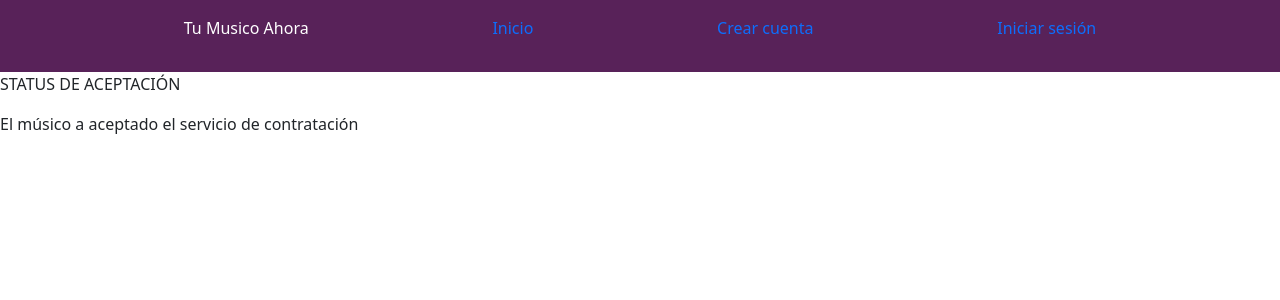
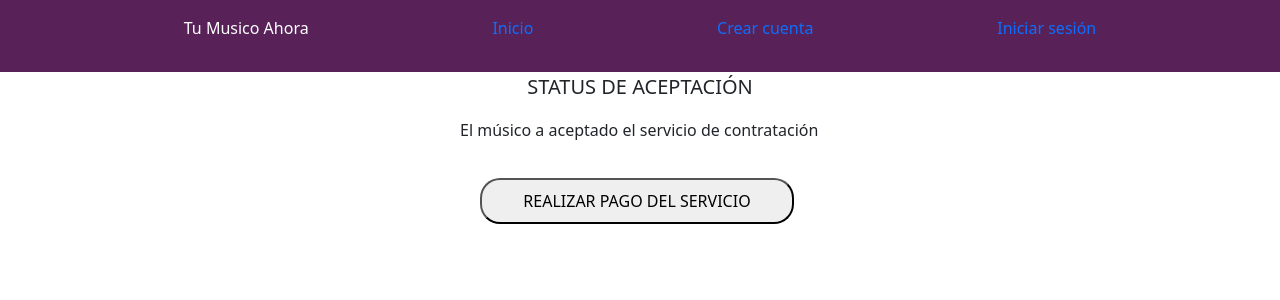
Before and after one commit to Kodemia-MusicApp/MusicApp-FrontEnd, a React app: page /reservationaccepted in a window 1280 px wide. Shown: the top 300 px of the page. Built offline with nearby package versions, Linux system fonts and the light colour scheme; no server answers.

Commit message:
1 file modified

```diff
--- a/src/Pages/ReservationAccepted/ReservationAccepted.jsx
+++ b/src/Pages/ReservationAccepted/ReservationAccepted.jsx
@@ -9,10 +9,15 @@ export const ReservationAccepted = () => {
             <div className="ReservationAccepted">
                 <div className="ReservationAccepted-container">
                     <div className="ReservationAccepted-content">
-                        <p>STATUS DE ACEPTACIÓN</p>
+                        <p className="InicioSesion-Title">
+                            STATUS DE ACEPTACIÓN
+                        </p>
                         <div className="acceptationmessage">
-                            <p>El músico a aceptado el servicio de contratación</p>
+                            <p>
+                                El músico a aceptado el servicio de contratación
+                            </p>
                         </div>
+                        <button className="BotonGeneral">REALIZAR PAGO DEL SERVICIO</button>
                     </div>
                 </div>
             </div>
--- a/src/Pages/ReservationAccepted/ReservationAccepted.scss
+++ b/src/Pages/ReservationAccepted/ReservationAccepted.scss
@@ -0,0 +1,14 @@
+/////CONTAINERS
+.ReservationAccepted{
+  display: flex;
+  justify-content: center;
+
+}
+.ReservationAccepted-container {
+  width: 360px;
+  height: 100vh;
+}
+
+.acceptationmessage{
+  width: 100%;
+}
```
